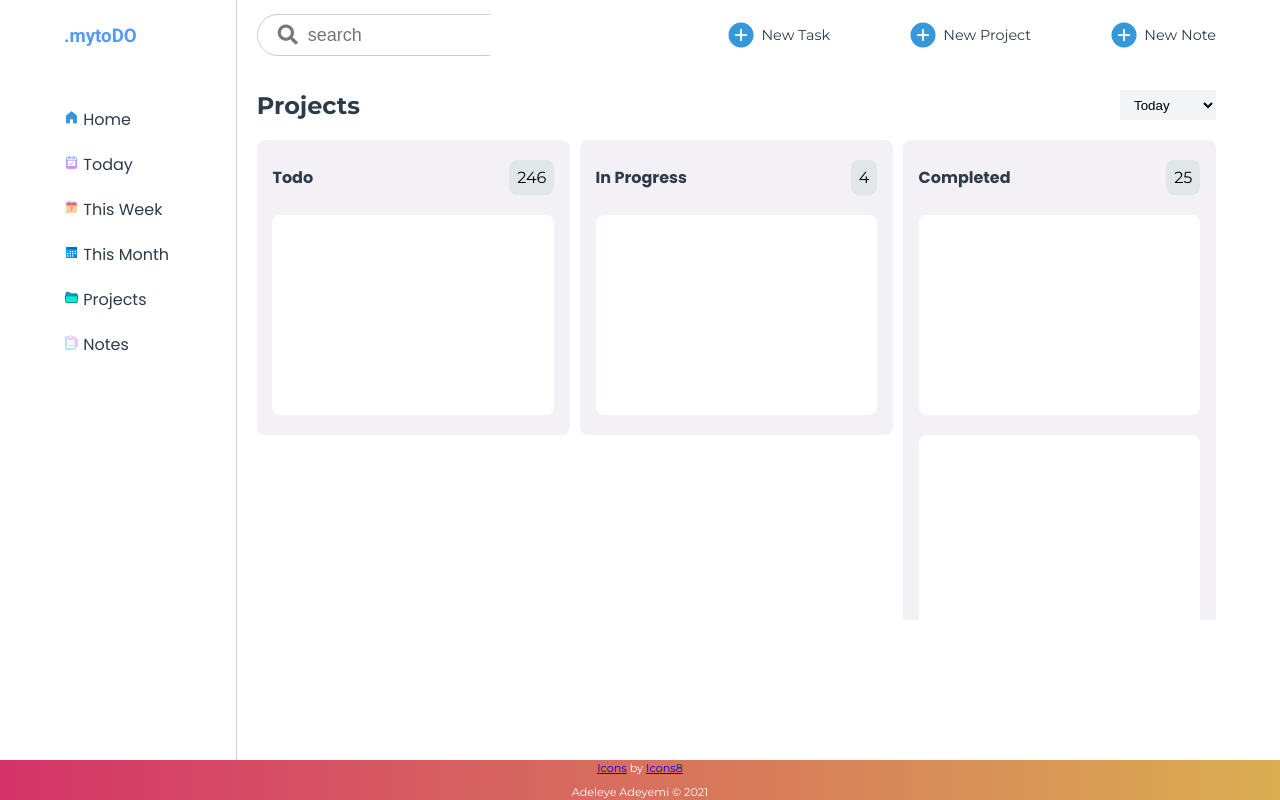
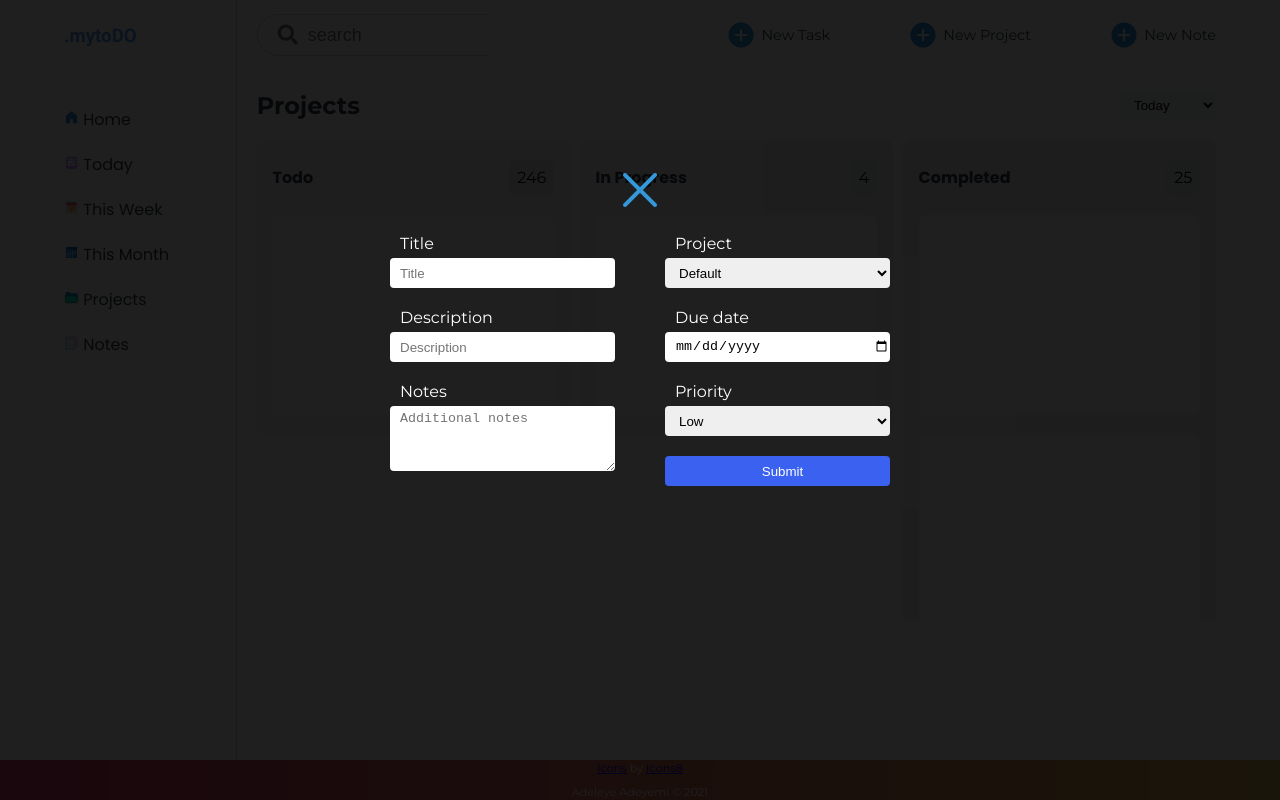
Before and after one commit to a-adeleye/todo, a website built with webpack: page dist/index.html in a window 1280 px wide. Both pictures are taken after a click on the element "New Task". Built offline with nearby package versions, Linux system fonts and the light colour scheme.

Commit message:
form added

```diff
--- /dev/null
+++ b/src/form.css
@@ -0,0 +1,66 @@
+@import url("https://fonts.googleapis.com/css2?family=Montserrat:wght@300;400;700&family=Poppins:wght@300;400;700&family=Roboto:wght@300;400;700&display=swap");
+
+* {
+  margin: 0;
+  padding: 0;
+  box-sizing: border-box;
+}
+
+.html {
+  background: whitesmoke;
+}
+
+.form-container {
+  width: 100%;
+  height: 100vh;
+  background: rgba(0, 0, 0, 0.7);
+  display: flex;
+  flex-direction: column;
+  justify-content: center;
+  align-items: center;
+}
+
+.form-container > img{
+    margin-bottom: 60px;
+}
+
+.form {
+  width: 500px;
+  height: 400px;
+  display: flex;
+  align-items: flex-start;
+  justify-content: space-between;
+}
+
+.left,
+.right {
+  width: 45%;
+}
+
+input,
+select {
+  height: 30px;
+}
+
+input,
+select,
+textarea {
+  display: block;
+  width: 100%;
+  padding-left: 10px;
+  margin-bottom: 20px;
+  border: none;
+  outline: none;
+  border-radius: 4px;
+}
+
+label {
+  display: block;
+  margin-bottom: 5px;
+  color: white;
+  padding-left: 10px;
+}
+
+/* input[type=text]{
+display: block;
+} */
--- /dev/null
+++ b/src/form.html
@@ -0,0 +1,53 @@
+<!DOCTYPE html>
+<html lang="en">
+  <head>
+    <meta charset="UTF-8" />
+    <meta http-equiv="X-UA-Compatible" content="IE=edge" />
+    <meta name="viewport" content="width=device-width, initial-scale=1.0" />
+    <link rel="stylesheet" href="form.css" />
+    <title>Document</title>
+  </head>
+  <body>
+    <div class="form-container">
+      <form action="">
+        <div class="left">
+            <label for="title">Title</label>
+          <input type="text" name="title" id="project" placeholder="Title" />
+          <label for="description">Description</label>
+          <input
+            type="text"
+            name="description"
+            id="description"
+            placeholder="Description"
+          />
+
+          <label for="notes">Notes</label>
+          <textarea
+            name="notes"
+            id="notes"
+            cols="30"
+            rows="4"
+            placeholder="Additional notes"
+          ></textarea>
+        </div>
+
+        <div class="right">
+          <label for="project">Project</label>
+          <select name="project" id="project">
+            <option value="default">Default</option>
+            <option value="work">Work</option>
+            <option value="home">Home</option>
+          </select>
+          <label for="due-date">Due date</label>
+          <input type="date" name="due-date" id="due-date" />
+          <label for="priority">Priority</label>
+          <select name="priority" id="priority">
+            <option value="low">Low</option>
+            <option value="medium">Medium</option>
+            <option value="high">High</option>
+          </select>
+        </div>
+    </form>
+    </div>
+  </body>
+</html>
--- /dev/null
+++ b/src/form.js
@@ -0,0 +1,25 @@
+
+export const form = (() => {
+    const form = document.querySelector('.form-container');
+
+    function display(){
+        form.style.top = '0';
+        console.log('displayed')
+    }
+
+    function close () {
+        form.style.top = '-100%';
+        console.log('closed')
+    }
+
+    return {display, close}
+
+})();
+
+
+
+/*export function display(){
+    const form = document.querySelector('.form-container');
+    form.style.top = '0';
+    console.log('displayed');
+}*/
--- a/src/index.js
+++ b/src/index.js
@@ -1 +1,12 @@
-import './style.css'
+import './style.css';
+import {form} from './form';
+
+
+
+document.addEventListener('DOMContentLoaded', function () {
+   const close = document.querySelector('#close');
+  close.addEventListener('click', form.close);
+
+ const newTask =  document.querySelector('#newTask');
+ newTask.addEventListener('click', form.display);
+})
--- a/src/style.css
+++ b/src/style.css
@@ -102,6 +102,7 @@ main {
   font-size: 18px;
   padding-left: 10px;
   border-radius: 50px;
+
 }
 
 .buttons {
@@ -183,9 +184,79 @@ main {
     margin: 20px auto;
  }
 
- .form{
+ .form-container {
+    position: fixed;
+    top: -100%;
+    width: 100%;
+    height: 100vh;
+    background: rgba(0, 0, 0, 0.877);
+    display: flex;
+    flex-direction: column;
+    justify-content: center;
+    align-items: center;
+    z-index: 10;
+    transition: ease-in 0.2s;
+  }
 
- }
+  .form-container > img{
+    margin-bottom: 20px;
+    cursor: pointer;
+}
+
+.form-container > img:hover{
+    transform: scale(0.9);
+}
+
+  form {
+    width: 500px;
+    height: 400px;
+    display: flex;
+    align-items: flex-start;
+    justify-content: space-between;
+  }
+
+  .left,
+  .right {
+    width: 45%;
+  }
+
+  form input,
+  form select {
+    height: 30px;
+  }
+
+  form input,
+  form select,
+  form textarea {
+    display: block;
+    width: 100%;
+    padding-left: 10px;
+    margin-bottom: 20px;
+    border: none;
+    outline: none;
+    border-radius: 4px;
+  }
+
+textarea{
+    padding-top: 5px;
+}
+
+  label {
+    display: block;
+    margin-bottom: 5px;
+    color: white;
+    padding-left: 10px;
+  }
+
+form input[type=submit]{
+    color: white;
+    background-color: #3B61F1;
+    cursor: pointer;
+}
+
+form input[type=submit]:hover{
+    transform: scale(1.1);
+}
 
 footer{
     position: absolute;
```
Also changed, not shown: dist/app.js, dist/index.html.
